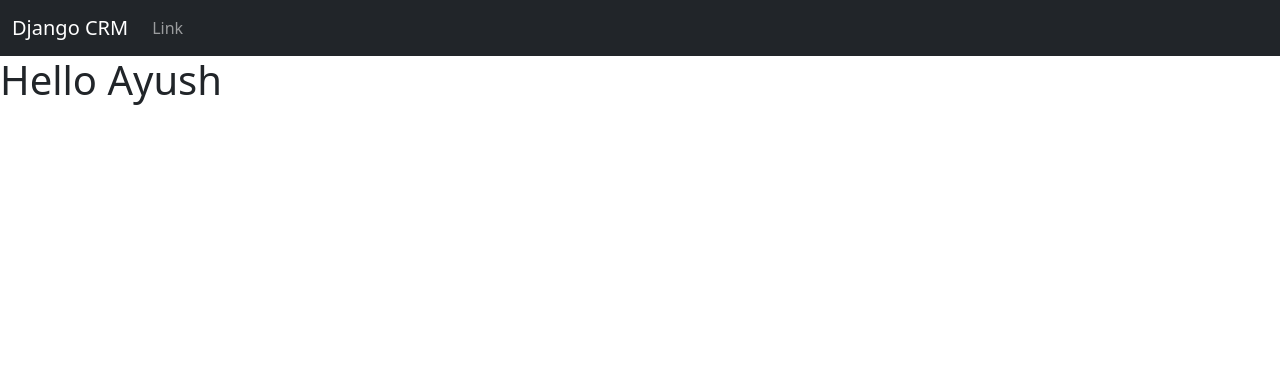
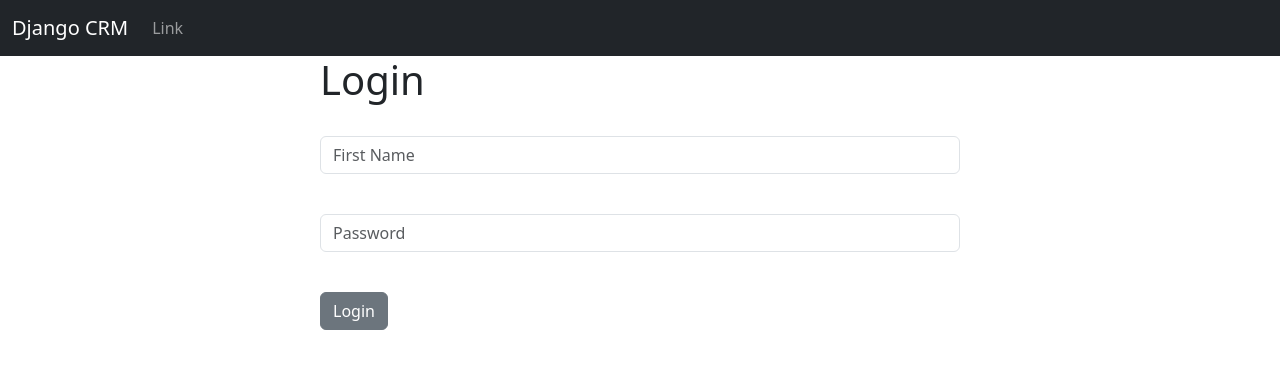
Before and after one commit to v-ayushg/dCRM, a Django app: page / in a window 1280 px wide. Shown: the top 369 px of the page. Run offline with Django 5.2, Linux system fonts and the light colour scheme.

Commit message:
add form in home.html for login

```diff
--- a/dcrm/website/templates/home.html
+++ b/dcrm/website/templates/home.html
@@ -2,6 +2,32 @@
 
 {% block content %}
 
-<h1> Hello Ayush </h1>
+<div class="col-md-6 offset-md-3">
+
+{% if user.is_authenticated %}
+<h1> Hello Ayush</h1>
+
+{% else %}
+<h1> Login</h1>
+<br/>
+
+<form method="post" action="{% url 'home' %}">
+    {% csrf_token %}
+    <form>
+        <div class="mb-3">
+          <input type="text" class="form-control", name="username", placeholder="First Name" required>
+        </div><br/>
+        <div class="mb-3">
+          <input type="password" class="form-control", name="password", placeholder="Password" required>
+        </div> <br/>
+
+        <button type="submit" class="btn btn-secondary">Login</button>
+      </form>
+</form>
+
+
+</div>
+
+{% endif %}
 
 {% endblock %}
--- a/dcrm/website/views.py
+++ b/dcrm/website/views.py
@@ -1,5 +1,15 @@
 from django.shortcuts import render
+from django.contrib.auth import authenticate, login, logout
+from django.contrib import messages
 
 # Create your views here.
 def home(request):
+
+
     return render(request, 'home.html', {})
+
+# def login_user(request):
+#     pass
+
+def logout_user(request):
+    pass
```
